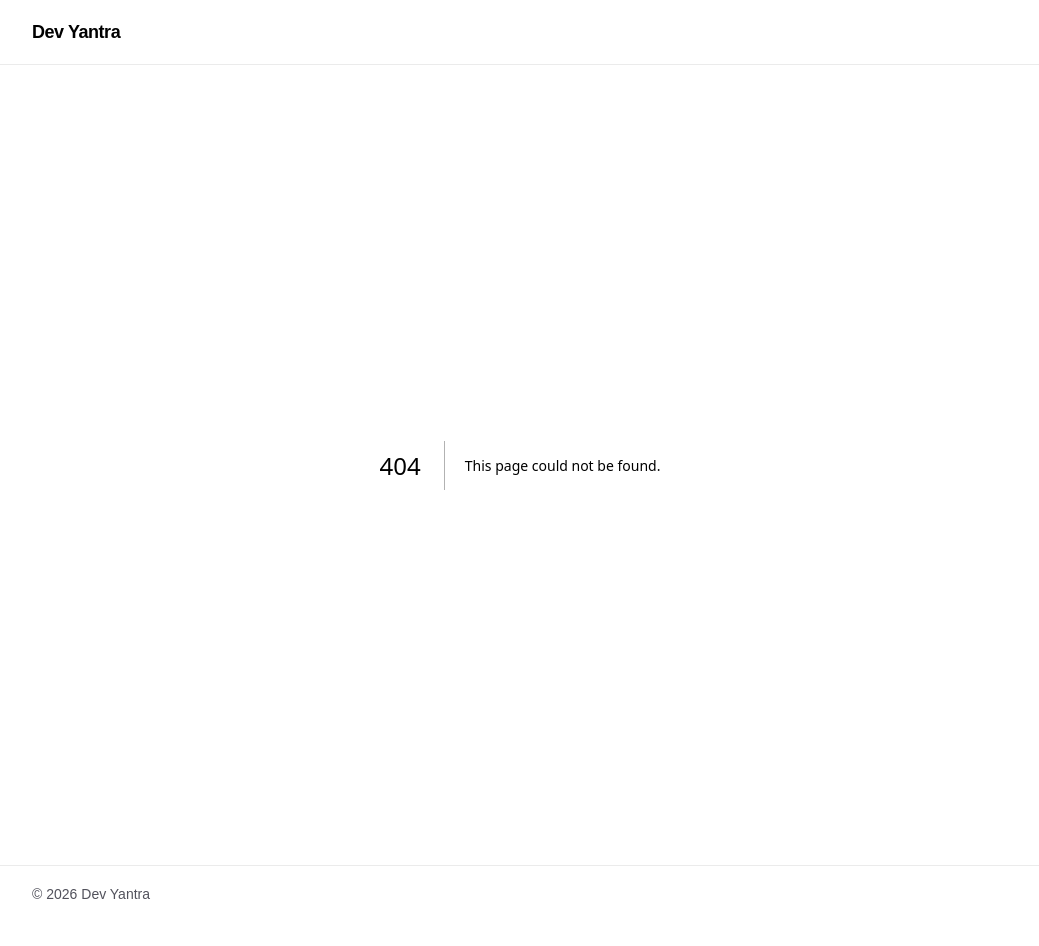
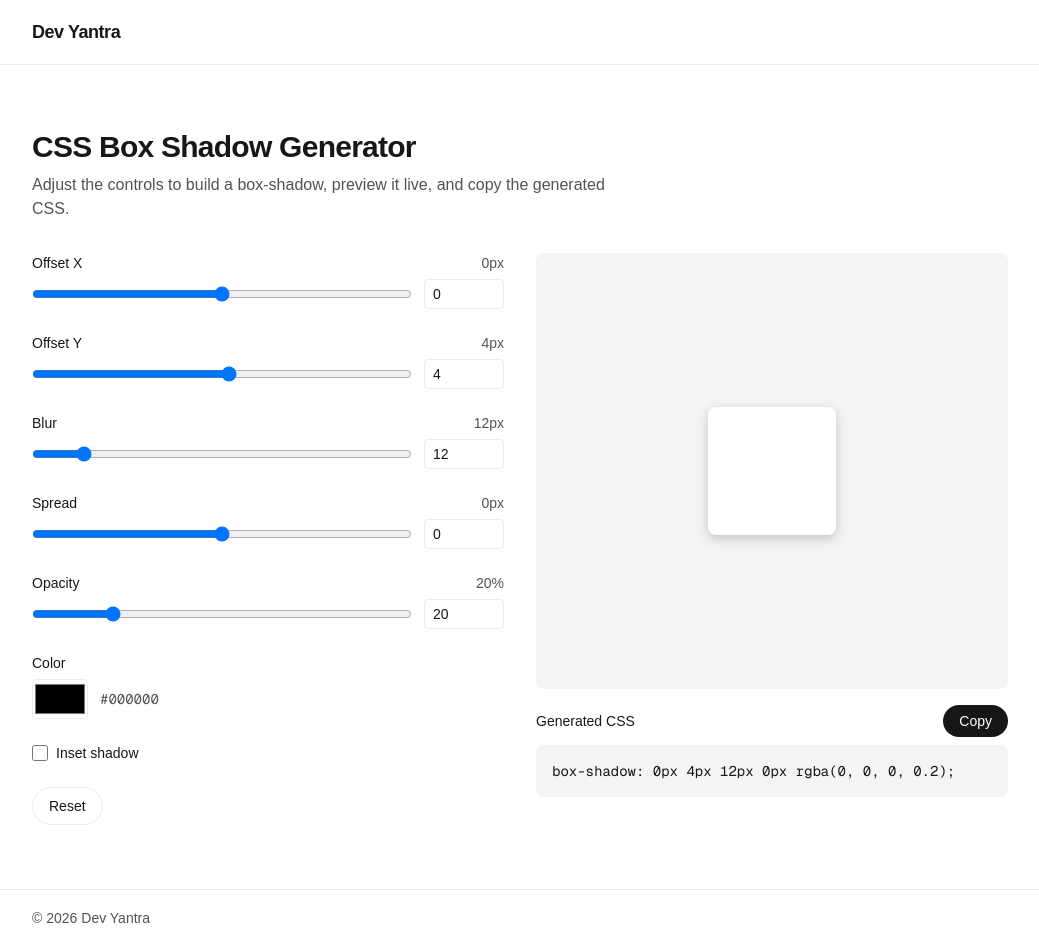
Before and after one commit to tsairaj02/dev-yantra, a Next.js app: page /tools/box-shadow-generator in a window 1280 px wide. Before the commit this address had no page. Shown: the whole page, without its empty margins (120-1159 px from the left). Before the commit the page ends 922 px from the top, so only its background shows below. Built offline with nearby package versions, Linux system fonts and the light colour scheme.

Commit message:
Add CSS Box Shadow Generator utility

```diff
--- a/src/app/page.tsx
+++ b/src/app/page.tsx
@@ -1,3 +1,5 @@
+import Link from "next/link";
+
 export default function Home() {
   return (
     <div className="mx-auto flex w-full max-w-5xl flex-1 flex-col px-6 py-16">
@@ -14,9 +16,15 @@ export default function Home() {
 
       <section className="mt-12 flex flex-col gap-4">
         <h2 className="text-xl font-semibold tracking-tight">Tools</h2>
-        <p className="text-zinc-600 dark:text-zinc-400">
-          No tools published yet. The first one is on its way.
-        </p>
+        <Link
+          href="/tools/box-shadow-generator"
+          className="flex flex-col gap-1 rounded-lg border border-black/[.08] p-4 transition-colors hover:bg-black/[.04] dark:border-white/[.145] dark:hover:bg-white/[.08] sm:max-w-sm"
+        >
+          <span className="font-medium">CSS Box Shadow Generator</span>
+          <span className="text-sm text-zinc-600 dark:text-zinc-400">
+            Build and copy box-shadow CSS with a live preview.
+          </span>
+        </Link>
       </section>
     </div>
   );
--- /dev/null
+++ b/src/app/tools/box-shadow-generator/page.tsx
@@ -0,0 +1,25 @@
+import type { Metadata } from "next";
+import { BoxShadowGenerator } from "@/components/tools/box-shadow-generator";
+
+export const metadata: Metadata = {
+  title: "CSS Box Shadow Generator — Dev Yantra",
+  description:
+    "Generate CSS box-shadow values visually with a live preview. Adjust offset, blur, spread, color, and opacity, then copy the CSS.",
+};
+
+export default function BoxShadowGeneratorPage() {
+  return (
+    <div className="mx-auto flex w-full max-w-5xl flex-1 flex-col gap-8 px-6 py-16">
+      <div className="flex flex-col gap-2">
+        <h1 className="text-3xl font-semibold tracking-tight">
+          CSS Box Shadow Generator
+        </h1>
+        <p className="max-w-xl text-zinc-600 dark:text-zinc-400">
+          Adjust the controls to build a box-shadow, preview it live, and copy
+          the generated CSS.
+        </p>
+      </div>
+      <BoxShadowGenerator />
+    </div>
+  );
+}
--- /dev/null
+++ b/src/components/tools/box-shadow-generator.tsx
@@ -0,0 +1,193 @@
+"use client";
+
+import { useId, useState } from "react";
+import {
+  type BoxShadowState,
+  DEFAULT_BOX_SHADOW,
+  clamp,
+  generateBoxShadowCSS,
+} from "@/lib/tools/box-shadow";
+
+type NumericField = "offsetX" | "offsetY" | "blur" | "spread" | "opacity";
+
+const FIELD_CONFIG: Record<
+  NumericField,
+  { label: string; min: number; max: number; unit: string }
+> = {
+  offsetX: { label: "Offset X", min: -100, max: 100, unit: "px" },
+  offsetY: { label: "Offset Y", min: -100, max: 100, unit: "px" },
+  blur: { label: "Blur", min: 0, max: 100, unit: "px" },
+  spread: { label: "Spread", min: -50, max: 50, unit: "px" },
+  opacity: { label: "Opacity", min: 0, max: 100, unit: "%" },
+};
+
+export function BoxShadowGenerator() {
+  const [state, setState] = useState<BoxShadowState>(DEFAULT_BOX_SHADOW);
+  const [copyStatus, setCopyStatus] = useState<"idle" | "copied" | "error">(
+    "idle",
+  );
+
+  const cssValue = generateBoxShadowCSS(state);
+  const declaration = `box-shadow: ${cssValue};`;
+
+  function updateNumericField(field: NumericField, rawValue: number) {
+    const { min, max } = FIELD_CONFIG[field];
+    setState((prev) => ({ ...prev, [field]: clamp(rawValue, min, max) }));
+  }
+
+  function handleReset() {
+    setState(DEFAULT_BOX_SHADOW);
+    setCopyStatus("idle");
+  }
+
+  async function handleCopy() {
+    try {
+      await navigator.clipboard.writeText(declaration);
+      setCopyStatus("copied");
+    } catch {
+      setCopyStatus("error");
+    } finally {
+      setTimeout(() => setCopyStatus("idle"), 2000);
+    }
+  }
+
+  return (
+    <div className="flex flex-col gap-8 lg:flex-row">
+      <div className="flex flex-1 flex-col gap-6">
+        {(Object.keys(FIELD_CONFIG) as NumericField[]).map((field) => (
+          <NumberSliderField
+            key={field}
+            field={field}
+            value={state[field]}
+            onChange={(value) => updateNumericField(field, value)}
+          />
+        ))}
+
+        <div className="flex flex-col gap-1.5">
+          <label htmlFor="shadow-color" className="text-sm font-medium">
+            Color
+          </label>
+          <div className="flex items-center gap-3">
+            <input
+              id="shadow-color"
+              type="color"
+              value={state.color}
+              onChange={(e) =>
+                setState((prev) => ({ ...prev, color: e.target.value }))
+              }
+              className="h-10 w-14 cursor-pointer rounded border border-black/[.08] dark:border-white/[.145]"
+            />
+            <span className="font-mono text-sm text-zinc-600 dark:text-zinc-400">
+              {state.color}
+            </span>
+          </div>
+        </div>
+
+        <div className="flex items-center gap-2 text-sm font-medium">
+          <input
+            id="inset-shadow"
+            type="checkbox"
+            checked={state.inset}
+            onChange={(e) =>
+              setState((prev) => ({ ...prev, inset: e.target.checked }))
+            }
+            aria-label="Inset shadow"
+            className="h-4 w-4 cursor-pointer"
+          />
+          <span>Inset shadow</span>
+        </div>
+
+        <button
+          type="button"
+          onClick={handleReset}
+          className="self-start rounded-full border border-black/[.08] px-4 py-2 text-sm font-medium transition-colors hover:bg-black/[.04] dark:border-white/[.145] dark:hover:bg-white/[.08]"
+        >
+          Reset
+        </button>
+      </div>
+
+      <div className="flex flex-1 flex-col gap-4">
+        <div className="flex min-h-[220px] flex-1 items-center justify-center rounded-lg bg-zinc-100 dark:bg-zinc-900">
+          <div
+            className="h-32 w-32 rounded-lg bg-white dark:bg-zinc-800"
+            style={{ boxShadow: cssValue }}
+          />
+        </div>
+
+        <div className="flex flex-col gap-2">
+          <div className="flex items-center justify-between">
+            <span className="text-sm font-medium">Generated CSS</span>
+            <button
+              type="button"
+              onClick={handleCopy}
+              className="rounded-full bg-foreground px-4 py-1.5 text-sm font-medium text-background transition-colors hover:bg-[#383838] dark:hover:bg-[#ccc]"
+            >
+              {copyStatus === "copied" ? "Copied!" : "Copy"}
+            </button>
+          </div>
+          <pre className="overflow-x-auto rounded-lg bg-zinc-100 p-4 font-mono text-sm dark:bg-zinc-900">
+            {declaration}
+          </pre>
+          <p
+            role="status"
+            aria-live="polite"
+            className="min-h-[1.25rem] text-sm text-zinc-600 dark:text-zinc-400"
+          >
+            {copyStatus === "error"
+              ? "Couldn't copy automatically — please select and copy the text above."
+              : copyStatus === "copied"
+                ? "Copied to clipboard."
+                : ""}
+          </p>
+        </div>
+      </div>
+    </div>
+  );
+}
+
+function NumberSliderField({
+  field,
+  value,
+  onChange,
+}: {
+  field: NumericField;
+  value: number;
+  onChange: (value: number) => void;
+}) {
+  const id = useId();
+  const { label, min, max, unit } = FIELD_CONFIG[field];
+
+  return (
+    <div className="flex flex-col gap-1.5">
+      <div className="flex items-center justify-between">
+        <label htmlFor={id} className="text-sm font-medium">
+          {label}
+        </label>
+        <span className="text-sm text-zinc-600 dark:text-zinc-400">
+          {value}
+          {unit}
+        </span>
+      </div>
+      <div className="flex items-center gap-3">
+        <input
+          id={id}
+          type="range"
+          min={min}
+          max={max}
+          value={value}
+          onChange={(e) => onChange(Number(e.target.value))}
+          className="flex-1"
+        />
+        <input
+          type="number"
+          min={min}
+          max={max}
+          value={value}
+          onChange={(e) => onChange(Number(e.target.value))}
+          aria-label={`${label} (${unit}) number input`}
+          className="w-20 rounded border border-black/[.08] px-2 py-1 text-sm dark:border-white/[.145] dark:bg-transparent"
+        />
+      </div>
+    </div>
+  );
+}
--- /dev/null
+++ b/src/lib/tools/box-shadow.ts
@@ -0,0 +1,56 @@
+export type BoxShadowState = {
+  offsetX: number;
+  offsetY: number;
+  blur: number;
+  spread: number;
+  color: string; // hex, e.g. "#000000"
+  opacity: number; // 0-100
+  inset: boolean;
+};
+
+export const DEFAULT_BOX_SHADOW: BoxShadowState = {
+  offsetX: 0,
+  offsetY: 4,
+  blur: 12,
+  spread: 0,
+  color: "#000000",
+  opacity: 20,
+  inset: false,
+};
+
+export function hexToRgb(
+  hex: string,
+): { r: number; g: number; b: number } | null {
+  const normalized = hex.trim().replace(/^#/, "");
+  const isShort = normalized.length === 3;
+  const isFull = normalized.length === 6;
+  if (!isShort && !isFull) return null;
+
+  const expanded = isShort
+    ? normalized
+        .split("")
+        .map((c) => c + c)
+        .join("")
+    : normalized;
+
+  if (!/^[0-9a-fA-F]{6}$/.test(expanded)) return null;
+
+  return {
+    r: parseInt(expanded.slice(0, 2), 16),
+    g: parseInt(expanded.slice(2, 4), 16),
+    b: parseInt(expanded.slice(4, 6), 16),
+  };
+}
+
+export function clamp(value: number, min: number, max: number): number {
+  if (Number.isNaN(value)) return min;
+  return Math.min(max, Math.max(min, value));
+}
+
+export function generateBoxShadowCSS(state: BoxShadowState): string {
+  const rgb = hexToRgb(state.color) ?? { r: 0, g: 0, b: 0 };
+  const alpha = Math.round(clamp(state.opacity, 0, 100)) / 100;
+  const insetPrefix = state.inset ? "inset " : "";
+
+  return `${insetPrefix}${state.offsetX}px ${state.offsetY}px ${state.blur}px ${state.spread}px rgba(${rgb.r}, ${rgb.g}, ${rgb.b}, ${alpha})`;
+}
```
Also changed, not shown: 2 other files (tests, documents, lock files or other folders).
